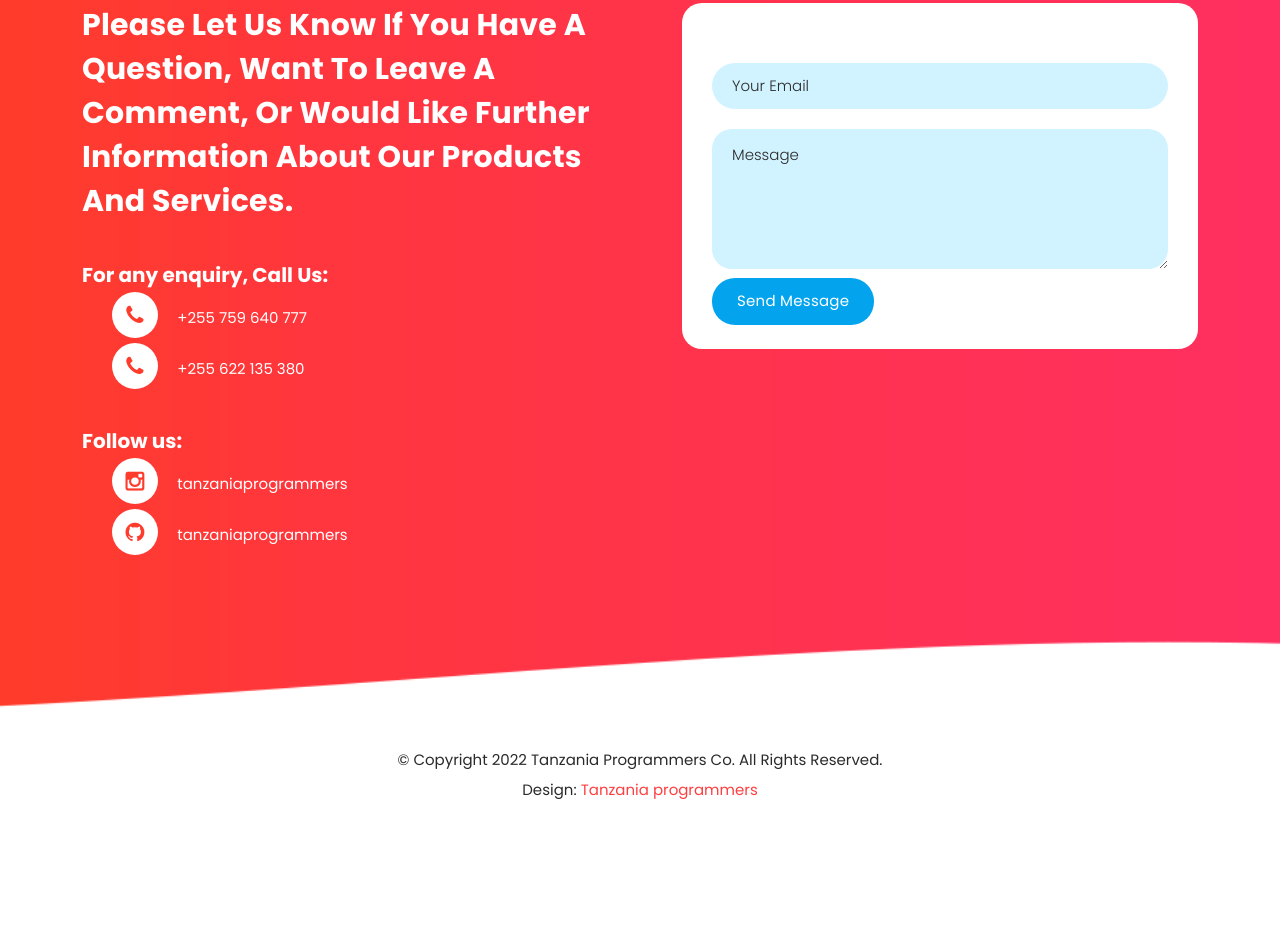
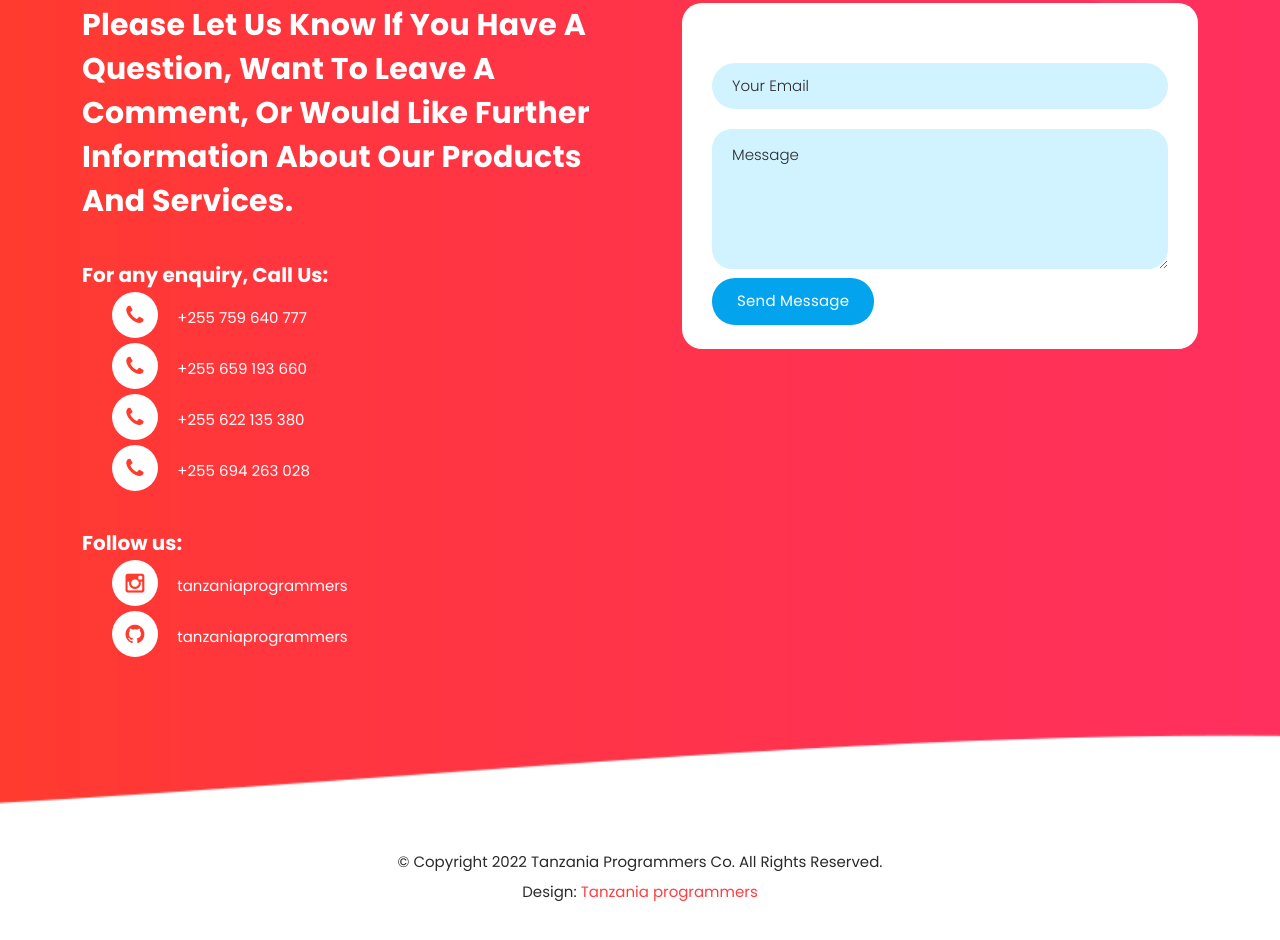
Before and after one commit to Tanzania-Programmers/website, a plain HTML site: page index.html in a window 1280 px wide. Shown: the part 3924-4864 px from the top of the page. Before the commit the page ends 4774 px from the top, so only its background shows below. Drawn offline with Linux system fonts and the light colour scheme.

Commit message:
Update index.html
adding contact number

```diff
--- a/index.html
+++ b/index.html
@@ -384,7 +384,9 @@
               <h4>For any enquiry, Call Us: <br>
                 <!-- <span><i class="fa fa-phone"></i><a href="#">+255 693 306 660</a></span><br> -->
                 <span><i class="fa fa-phone"></i> <a href="#">+255 759 640 777</a></span><br>
+		<span><i class="fa fa-phone"></i> <a href="#">+255 659 193 660</a></span><br>
                 <span><i class="fa fa-phone"></i> <a href="#">+255 622 135 380</a></span><br>
+		<span><i class="fa fa-phone"></i> <a href="#">+255 694 263 028</a></span><br>
                 <!-- <span><i class="fa fa-phone"></i> <a href="#">+255 679 369 494</a></span><br> -->
               </h4>
 
```
